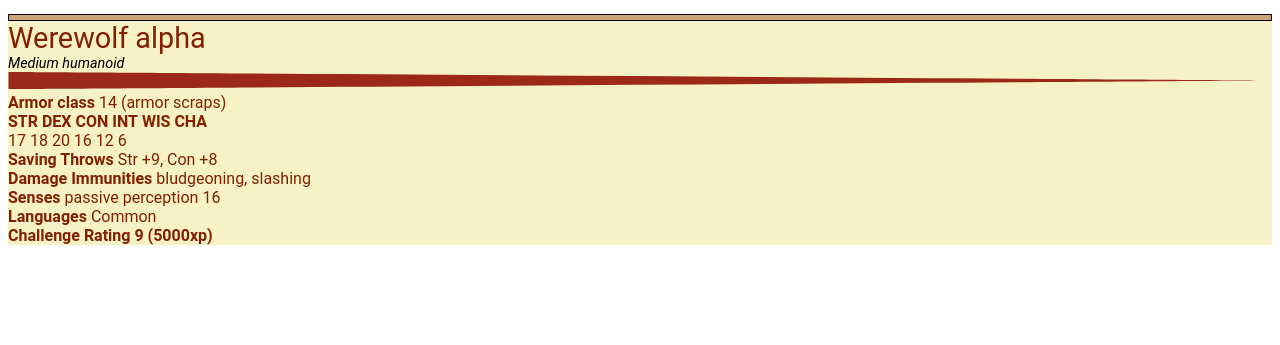
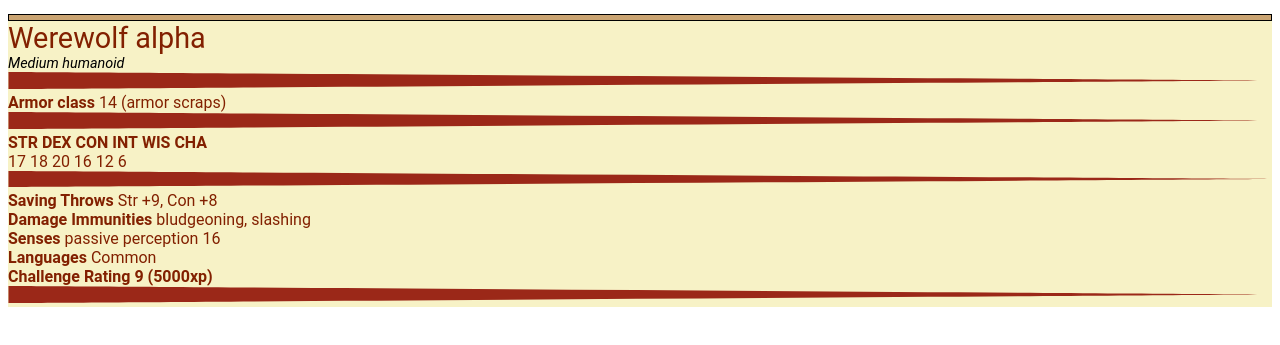
Before and after one commit to MantasDemenius/monster-tracker, a plain HTML site: page index.html in a window 1280 px wide. Shown: the part 303-648 px from the top of the page. Drawn offline with Linux system fonts and the light colour scheme; a script that the page names is missing; a web font is replaced by a local one.

Commit message:
Some changes

```diff
--- a/index.html
+++ b/index.html
@@ -56,7 +56,7 @@
         		<div class="stat-speed red bold">
         			<span class="speed text red"></span>
         		</div>
-        		<div class="stat-red-line"></div>
+        		<div class="stat-red-line"><img class="red-line-img" src="./pictures/separator.svg"/></div>
         		<div class="stat-ability-scores">
         			<div class="ability-scores-names">
         				<span class="scores red bold">STR</span>
@@ -75,7 +75,7 @@
         				<span class="scores text red">6</span>
         			</div>
         		</div>
-        		<div class="stat-red-line"></div>
+        		<div class="stat-red-line"><img class="red-line-img" src="./pictures/separator.svg"/></div>
         		<div class="stat-saving-throws red bold">
         			Saving Throws
         			<span class="saving-throws text red">Str +9, Con +8</span>
@@ -96,7 +96,7 @@
         			Challenge Rating
         			<span class="challenge-rating red">9 (5000xp)</span>
         		</div>
-        		<div class="stat-red-line"></div>
+        		<div class="stat-red-line"><img class="red-line-img" src="./pictures/separator.svg"/></div>
         		<div>
         		</div>
         		<div>
--- a/style/stylesheet.scss
+++ b/style/stylesheet.scss
@@ -40,7 +40,6 @@ $font-stack: 'MrsEavesSmallCaps', 'Roboto', 'Helvetica', 'sans-serif';
   .stat-name {
     font-family: 'Carrois Gothic SC', $font-stack;
     font-size: 1.8em;
-    // text-transform: uppercase;
   }
 
   .stat-type {
```
